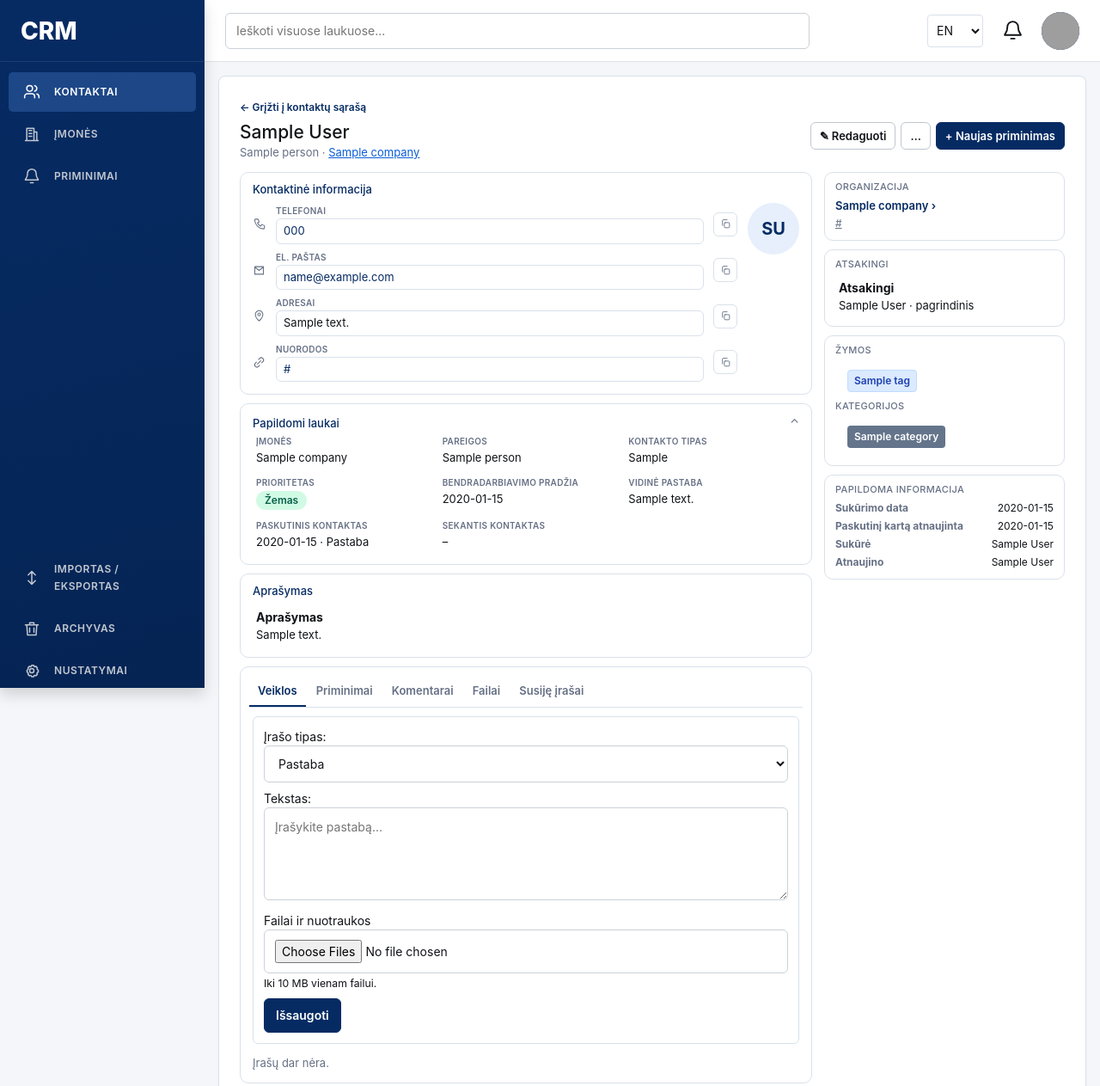
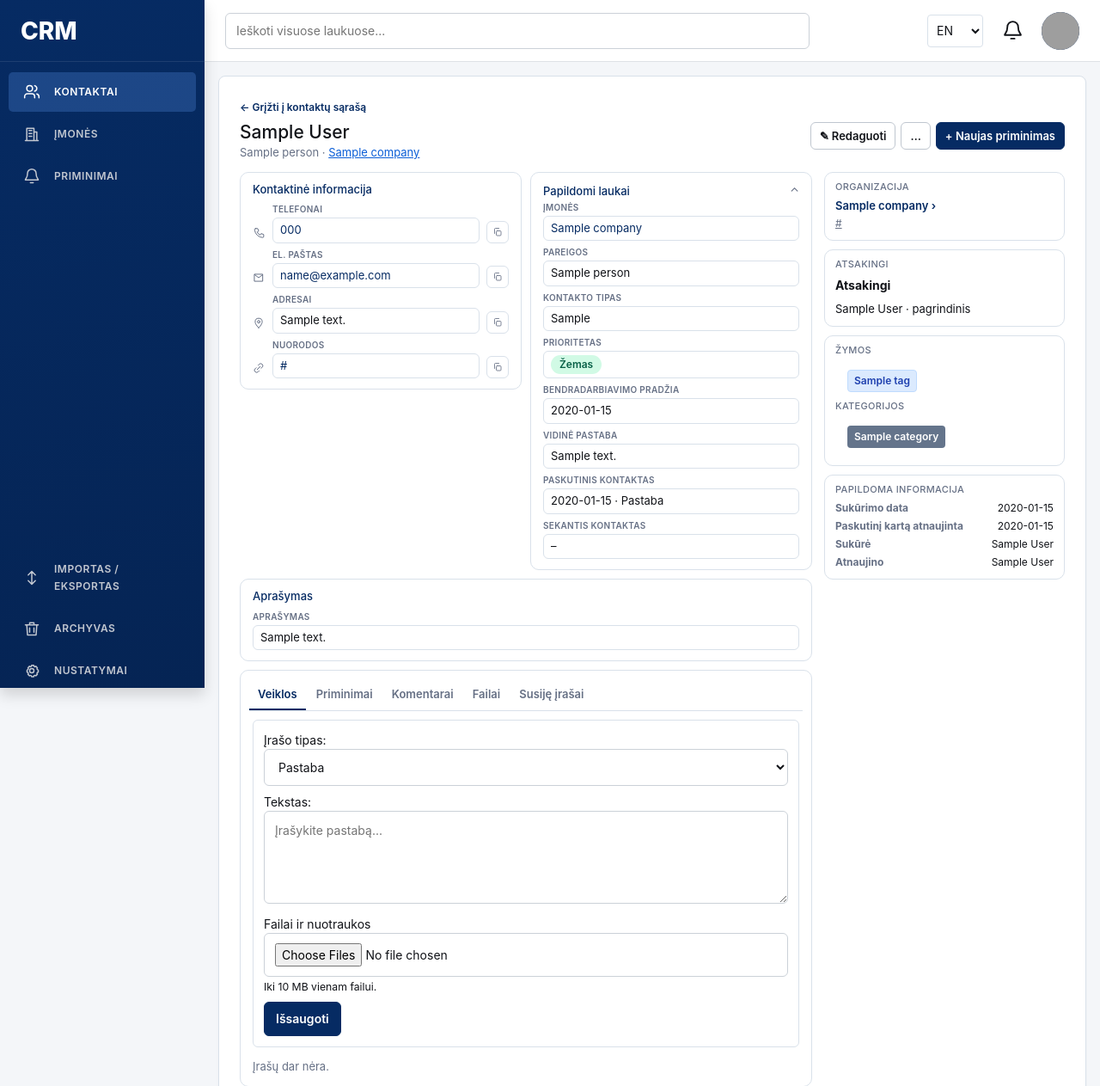
Before and after one commit to colldem/Colld3mCRM, a Django app: page /contacts/1/ in a window 1280 px wide. Shown: the top 1263 px of the page at 86% size. Run offline with Django 5.2, Linux system fonts and the light colour scheme; a user stored in the database is signed in; tables that the repository leaves empty hold one stand-in row (values such as "Sample post"); data that the repository does not hold is empty; grey boxes are pictures that could not be loaded.

Commit message:
style: contact info + additional fields side by side, drop the avatar
Puts "Contact information" and "Additional fields" in a two-column row
(each half width) instead of stacked, removes the initials avatar, and
gives the additional-fields and description cards the same boxed field
look as contact information (small label above, value in a bordered box).

Co-Authored-By: Claude Sonnet 5 <noreply@anthropic.com>

```diff
--- a/compose.yaml
+++ b/compose.yaml
@@ -50,7 +50,7 @@ services:
     restart: unless-stopped
     security_opt: ["no-new-privileges:true"]
   crm-web:
-    image: crm-web:0.16.0
+    image: crm-web:0.17.0
     build: .
     environment:
       DB_HOST: crm-db
--- a/static/css/theme.css
+++ b/static/css/theme.css
@@ -135,35 +135,34 @@ tbody tr:has(.row-select:checked),tbody tr:has(.company-row-select:checked){back
 .detail-card.collapsible>summary .chev{transition:transform .15s;color:var(--muted)}
 .detail-card .edit-hint{display:none}
 
+/* Contact information + Additional fields sit side by side */
+.detail-top-row{display:grid;grid-template-columns:minmax(0,1fr) minmax(0,1fr);gap:10px;align-items:start}
+@media(max-width:760px){.detail-top-row{grid-template-columns:1fr}}
+
 /* Compact overrides for the shared inline-edit blocks inside the detail cards */
 .record-detail .detail-field{border-bottom:0;padding:0;margin:0}
-.record-detail .field-display{padding:3px 4px}
-.record-detail .field-display:hover,.record-detail .field-display:focus-visible{background:var(--soft);outline:1px solid var(--line)}
-.record-detail .field-values{margin-top:1px;font-size:13px}
-.record-detail .field-values>div{margin:1px 0}
+.record-detail .field-display{padding:0}
+.record-detail .field-values>div{margin:0}
 
-.detail-fields-grid{display:grid;grid-template-columns:repeat(auto-fill,minmax(200px,1fr));gap:4px 14px}
-.detail-fields-grid .field-display{display:grid;gap:0}
-.detail-fields-grid .field-display>strong{font-size:10px;font-weight:600;text-transform:uppercase;letter-spacing:.03em;color:var(--muted)}
+/* Boxed field look — label above, value in a bordered box */
+.detail-card.boxed .field-display{display:grid;gap:2px;cursor:pointer}
+.detail-card.boxed .field-display>strong{font-size:10px;font-weight:600;text-transform:uppercase;letter-spacing:.03em;color:var(--muted)}
+.detail-card.boxed .field-values{border:1px solid var(--line);border-radius:6px;padding:4px 8px;background:#fff;font-size:13px;min-height:26px;margin-top:0;overflow-wrap:anywhere}
+.detail-card.boxed .field-values a{color:var(--navy-950)}
+.detail-card.boxed .field-display:hover:not(:focus-within),.detail-card.boxed .field-display:focus-visible{background:transparent}
+.detail-card.boxed .field-display:hover .field-values{border-color:var(--navy-950)}
 .detail-field.readonly .field-display{cursor:default}
+.detail-field.readonly .field-display:hover .field-values{border-color:var(--line)}
 
-/* Contact-information card (icon | label+value | copy) */
-.contact-card-body{display:flex;gap:12px;align-items:flex-start}
-.contact-lines{flex:1;min-width:0;display:grid;gap:4px}
-.contact-line{display:grid;grid-template-columns:16px minmax(0,1fr) 28px;align-items:center;gap:8px}
-.contact-line .ci-icon{width:15px;height:15px;fill:none;stroke:var(--muted);stroke-width:1.7;stroke-linecap:round;stroke-linejoin:round}
+.detail-fields-grid{display:grid;grid-template-columns:repeat(auto-fill,minmax(160px,1fr));gap:6px 10px}
+
+.contact-lines{min-width:0;display:grid;gap:6px}
+.contact-line{display:grid;grid-template-columns:15px minmax(0,1fr) 26px;align-items:end;gap:8px}
+.contact-line .ci-icon{width:14px;height:14px;margin-bottom:5px;fill:none;stroke:var(--muted);stroke-width:1.7;stroke-linecap:round;stroke-linejoin:round}
 .contact-line-field{min-width:0}
-.contact-card .field-display{display:grid;gap:1px;cursor:pointer;padding:2px 3px}
-.contact-card .field-display>strong{font-size:10px;font-weight:600;text-transform:uppercase;letter-spacing:.03em;color:var(--muted)}
-.contact-card .field-values{border:1px solid var(--line);border-radius:6px;padding:4px 8px;background:#fff;font-size:13px;min-height:0;margin-top:0;overflow-wrap:anywhere}
-.contact-card .field-values>div{margin:0}
-.contact-card .field-values a{color:var(--navy-950)}
-.contact-line-copy{display:grid;place-items:center;width:28px;height:28px;padding:0;border:1px solid var(--line);border-radius:6px;background:#fff;color:var(--muted);cursor:pointer}
-.contact-line-copy svg{width:13px;height:13px;fill:none;stroke:currentColor;stroke-width:1.7;stroke-linecap:round;stroke-linejoin:round}
+.contact-line-copy{display:grid;place-items:center;width:26px;height:26px;margin-bottom:0;padding:0;border:1px solid var(--line);border-radius:6px;background:#fff;color:var(--muted);cursor:pointer}
+.contact-line-copy svg{width:12px;height:12px;fill:none;stroke:currentColor;stroke-width:1.7;stroke-linecap:round;stroke-linejoin:round}
 .contact-line-copy:hover{background:var(--soft)}
-.contact-card-avatar{flex-shrink:0}
-.avatar-xl{display:grid;place-items:center;width:60px;height:60px;border-radius:50%;background:#e6effb;color:var(--navy-950);font-size:20px;font-weight:750}
-@media(max-width:560px){.contact-card-body{flex-direction:column-reverse;align-items:stretch}.contact-card-avatar{align-self:flex-start}}
 
 .detail-tabs .tab-strip{display:flex;gap:2px;flex-wrap:wrap;border-bottom:1px solid var(--line);margin:0 -4px 10px}
 .detail-tabs .tab{min-height:0;padding:6px 10px;border:0;border-bottom:2px solid transparent;background:transparent;color:var(--muted);font:inherit;font-size:13px;font-weight:600;cursor:pointer}
--- a/templates/base.html
+++ b/templates/base.html
@@ -8,7 +8,7 @@
   <title>{% block title %}CRM{% endblock %}</title>
   <link rel="stylesheet" href="{% static 'vendor/adminlte/adminlte.min.css' %}">
   <link rel="stylesheet" href="{% static 'css/app.css' %}?v=20260907b">
-  <link rel="stylesheet" href="{% static 'css/theme.css' %}?v=20260908s">
+  <link rel="stylesheet" href="{% static 'css/theme.css' %}?v=20260908t">
 </head>
 <body class="sidebar-expand-lg fixed-header">
 <div class="app-wrapper">
--- a/templates/contacts/_detail_layout.html
+++ b/templates/contacts/_detail_layout.html
@@ -25,9 +25,9 @@
 
 <div class="record-detail">
   <div class="detail-main">
-    <section class="detail-card contact-card">
+    <div class="detail-top-row">
+      <section class="detail-card boxed contact-card">
         <h2>{% translate 'Kontaktinė informacija' %}</h2>
-      <div class="contact-card-body">
         <div class="contact-lines">
           {% for item in contact_info_fields %}
             <div class="contact-line">
@@ -37,15 +37,9 @@
             </div>
           {% empty %}<p class="muted">{% translate 'Nėra duomenų.' %}</p>{% endfor %}
         </div>
-        {% if not is_company %}
-        <div class="contact-card-avatar">
-          <span class="avatar-xl">{{ person.first_name|first|upper }}{{ person.last_name|first|upper }}</span>
-        </div>
-        {% endif %}
-      </div>
       </section>
 
-    <details class="detail-card collapsible" open>
+      <details class="detail-card boxed collapsible" open>
         <summary><h2>{% translate 'Papildomi laukai' %}</h2><span class="chev" aria-hidden="true">⌄</span></summary>
         <div class="detail-fields-grid">
           {% for item in grid_fields %}{% include "contacts/detail_field.html" %}{% endfor %}
@@ -57,8 +51,9 @@
           </div>
         </div>
       </details>
+    </div>
 
-    <section class="detail-card">
+    <section class="detail-card boxed">
       <h2>{% translate 'Aprašymas' %}</h2>
       {% if description_field %}{% with item=description_field %}{% include "contacts/detail_field.html" %}{% endwith %}{% endif %}
     </section>
```
Also changed, not shown: 1 other file. Lines whose indentation alone changed are shown as unchanged.
